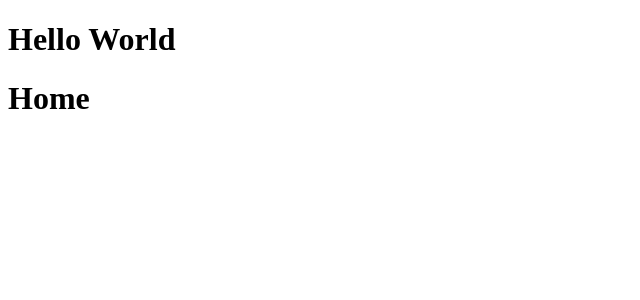
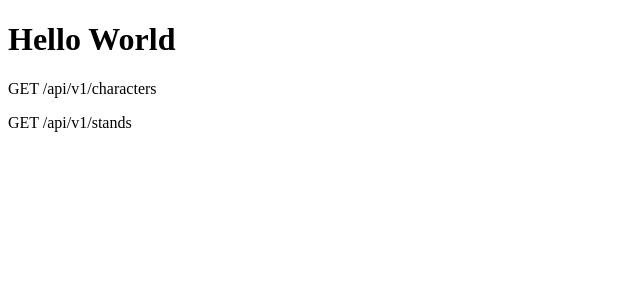
Before and after one commit to prudhomk/jojos-bizarre-api, a React app: page / in a window 1280 px wide. Shown: the top 300 px of the page, without its empty margins (0-640 px from the left). Built offline with nearby package versions, Linux system fonts and the light colour scheme.

Commit message:
list GET routes on homepage

```diff
--- a/src/components/home/Home.js
+++ b/src/components/home/Home.js
@@ -1,7 +1,12 @@
 import React from 'react';
 
 const Home = () => {
-  return <h1>Home</h1>;
+  return (
+    <>
+      <p>GET /api/v1/characters</p>
+      <p>GET /api/v1/stands</p>
+    </>
+  );
 };
 
 export default Home;
```
